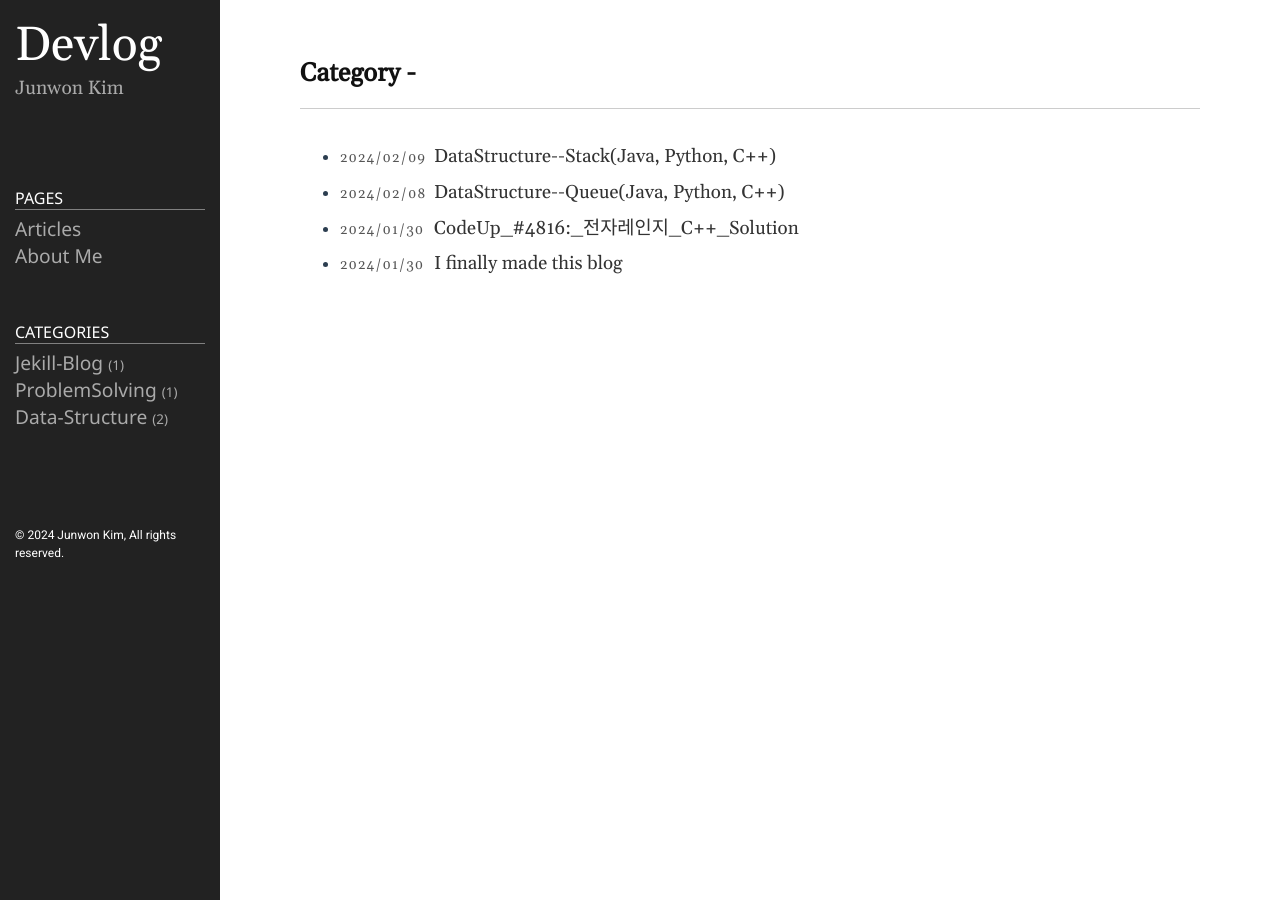
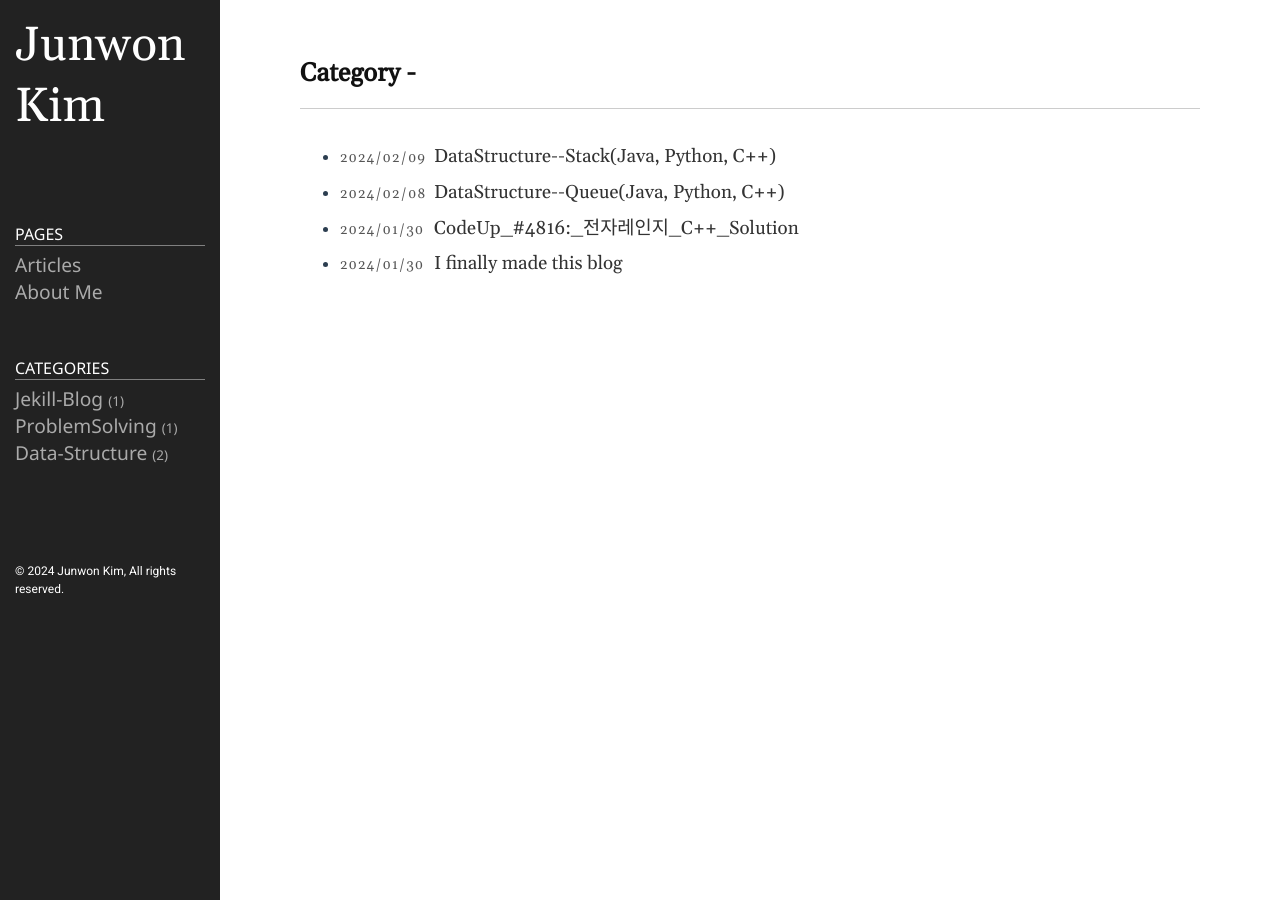
Before and after one commit to notj-code/Junwon-Kim-1.0, a Jekyll site: the page built from category.md, in a window 1280 px wide. Built offline with Jekyll 4.4.1, drawn with Linux system fonts in a browser that asks for light colours.

Commit message:
editing config,yml

```diff
--- a/_config.yml
+++ b/_config.yml
@@ -18,9 +18,9 @@
 # You can create any custom variable you would like, and they will be accessible
 # in the templates via {{ site.myvariable }}.
 
-title: Devlog
+title: Junwon Kim
 email: junwonkim59@gmail.com / junwonkim04@outlook.com
-description: Junwon Kim
+description:
 # baseurl: "/" # the subpath of your site, e.g. /blog
 # url: "http://ejjoo.github.io" # the base hostname & protocol for your site, e.g. http://example.com
 github_username: notj-code
```
